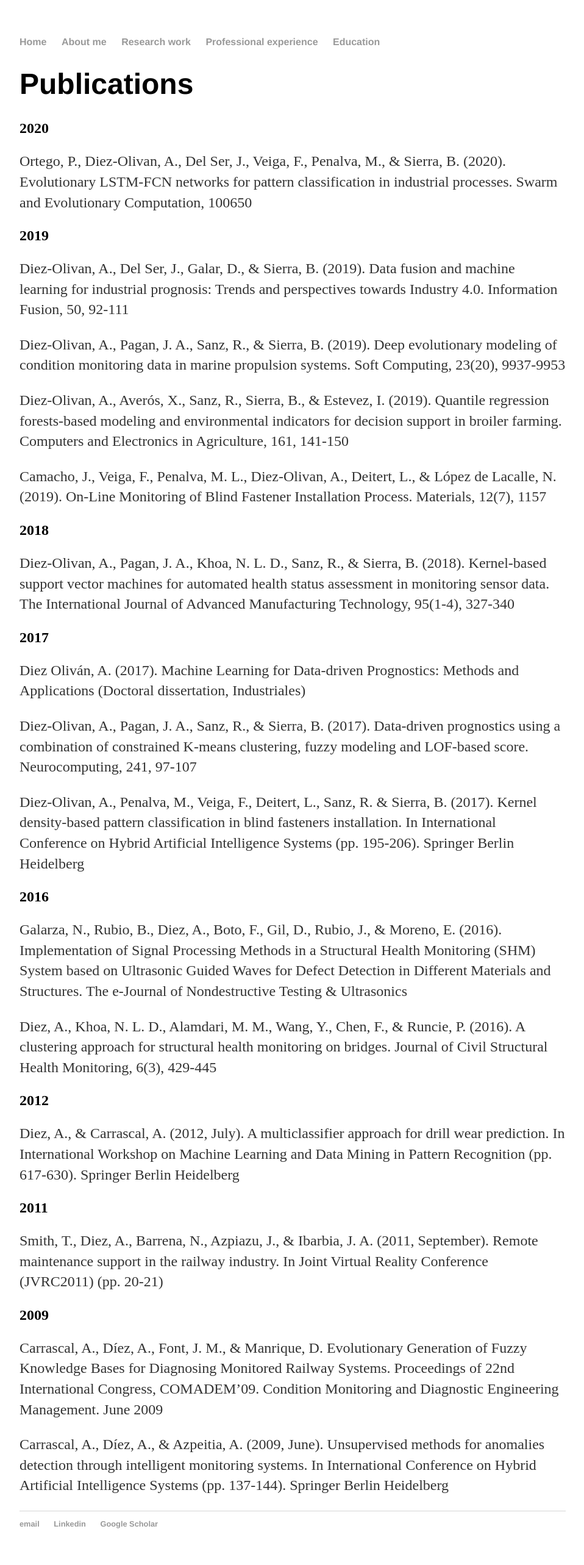
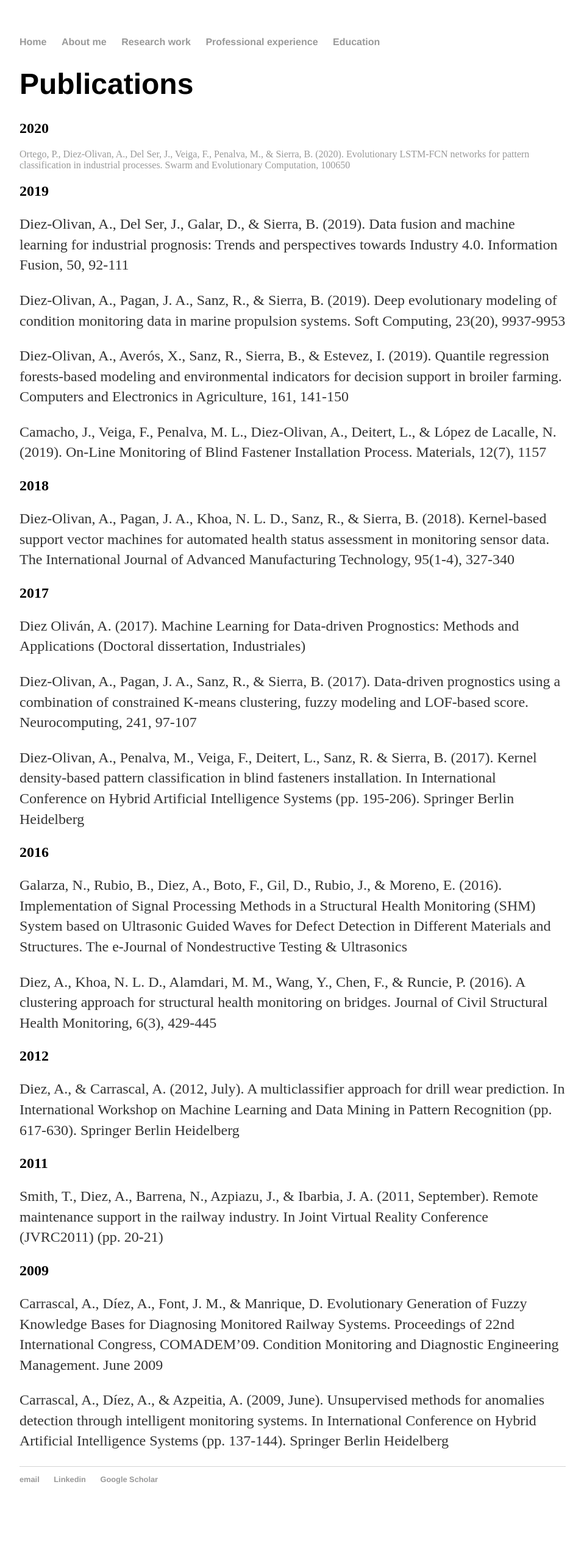
Before and after one commit to adiezolivan/adiezolivan.github.io, a Jekyll site: the page built from research_work/index.html, in a window 1280 px wide. Shown: the whole page at 61% size, without its empty margins (160-1118 px from the left). Built offline with Jekyll 4.4.1, drawn with Linux system fonts in a browser that asks for light colours; after the commit the page ends 2493 px from its top, so only the background shows below that.

```diff
--- a/research_work/index.html
+++ b/research_work/index.html
@@ -5,7 +5,7 @@ title: Research work
 <div class="blurb">
 	<h1>Publications</h1>
 	<h2>2020</h2>
-	<p>Ortego, P., Diez-Olivan, A., Del Ser, J., Veiga, F., Penalva, M., & Sierra, B. (2020). Evolutionary LSTM-FCN networks for pattern classification in industrial processes. Swarm and Evolutionary Computation, 100650</p>
+	<a href="https://doi.org/10.1016/j.swevo.2020.100650">Ortego, P., Diez-Olivan, A., Del Ser, J., Veiga, F., Penalva, M., & Sierra, B. (2020). Evolutionary LSTM-FCN networks for pattern classification in industrial processes. Swarm and Evolutionary Computation, 100650</a>
 	<h2>2019</h2>
 	<p>Diez-Olivan, A., Del Ser, J., Galar, D., & Sierra, B. (2019). Data fusion and machine learning for industrial prognosis: Trends and perspectives towards Industry 4.0. Information Fusion, 50, 92-111<p>
     	<p>Diez-Olivan, A., Pagan, J. A., Sanz, R., & Sierra, B. (2019). Deep evolutionary modeling of condition monitoring data in marine propulsion systems. Soft Computing, 23(20), 9937-9953</p>
```
